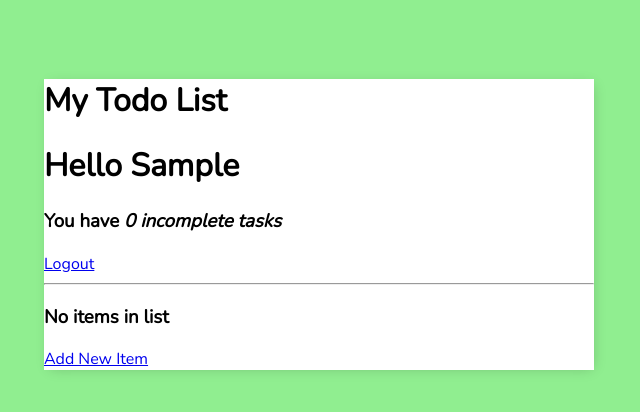
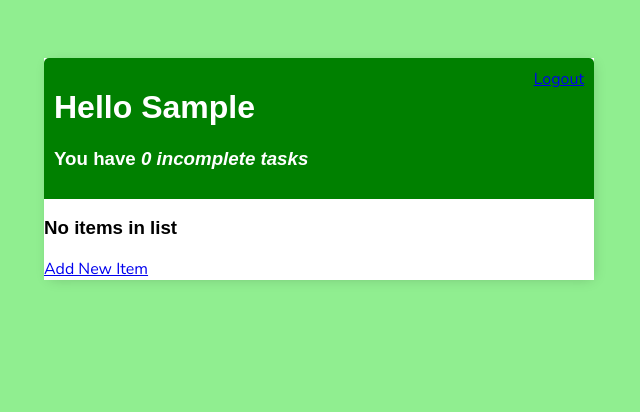
Before and after one commit to davidelan/todo-list-test, a Django app: page / in a window 1280 px wide. Shown: the top 412 px of the page, without its empty margins (321-961 px from the left). Run offline with Django 4.2, Linux system fonts and the light colour scheme; the visitor is signed in with stand-in values (Sample User, id 1); data that the repository does not hold is empty.

Commit message:
Add styling to class task-wrapper

```diff
--- a/todo_list/templates/todo_list/main.html
+++ b/todo_list/templates/todo_list/main.html
@@ -23,6 +23,34 @@
         -webkit-box-shadow: 2px 2px 13px -4px rgba(0, 0, 0, 0.21);
         box-shadow: 2px 2px 13px -4px rgba(0, 0, 0, 0.21);
     }
+
+    .header-bar {
+        display: flex;
+        justify-content: space-between;
+        color: #fff;
+        padding: 10px;
+        border-radius: 5px 5px 0 0;
+        background: green;
+    }
+
+    h1,
+    h2,
+    h3,
+    h4,
+    h5,
+    h6 {
+        font-family: 'Raleway', sans-serif;
+    }
+
+    .task-wrapper {
+        display: flex;
+        align-items: center;
+        justify-content: space-between;
+        background-color: #fff;
+        border-top: 1px solid #dfe4ea;
+        overflow: hidden;
+    }
+
 </style>
 <body>
     <div class="container">
--- a/todo_list/templates/todo_list/task_list.html
+++ b/todo_list/templates/todo_list/task_list.html
@@ -1,8 +1,6 @@
 {% extends 'todo_list/main.html' %}
 
 {% block content %}
-
-<h1>My Todo List</h1>
 
 <div class="header-bar">
     <div>
@@ -15,8 +13,6 @@
         <a href="{% url 'login' %}">Login</a>
     {% endif %}
 </div>
-
-<hr>
 
 
 
```
Lines whose indentation alone changed are shown as unchanged.
